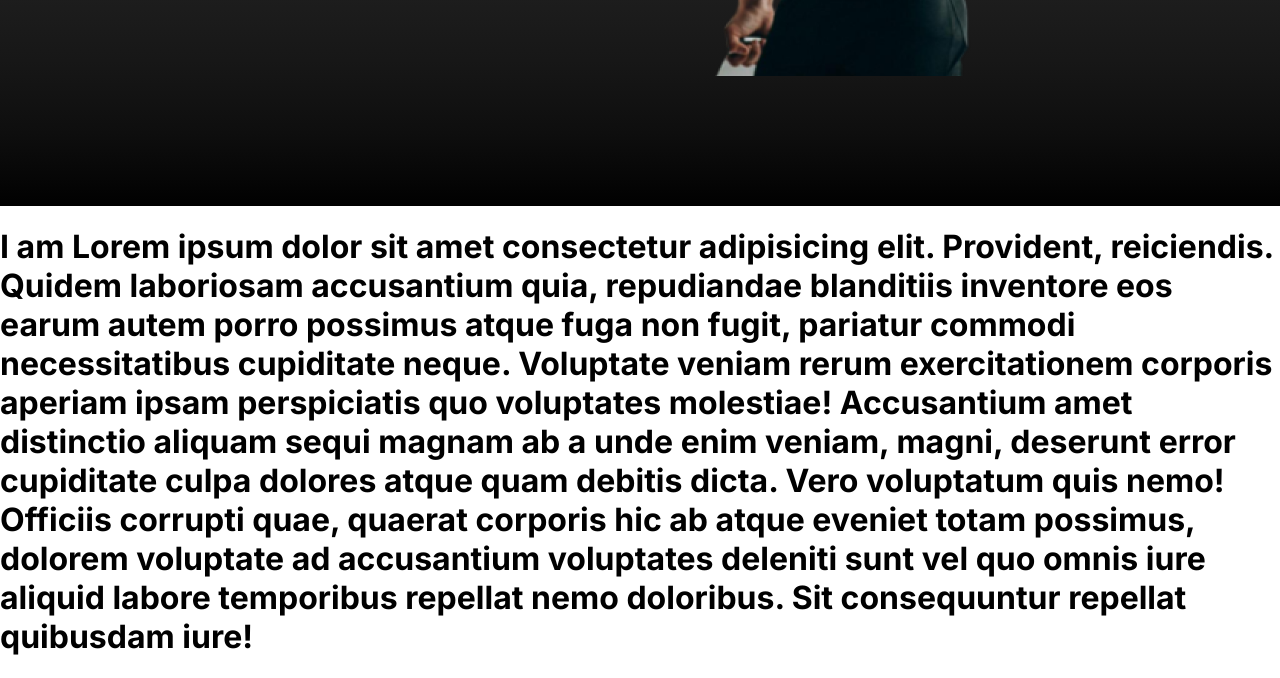
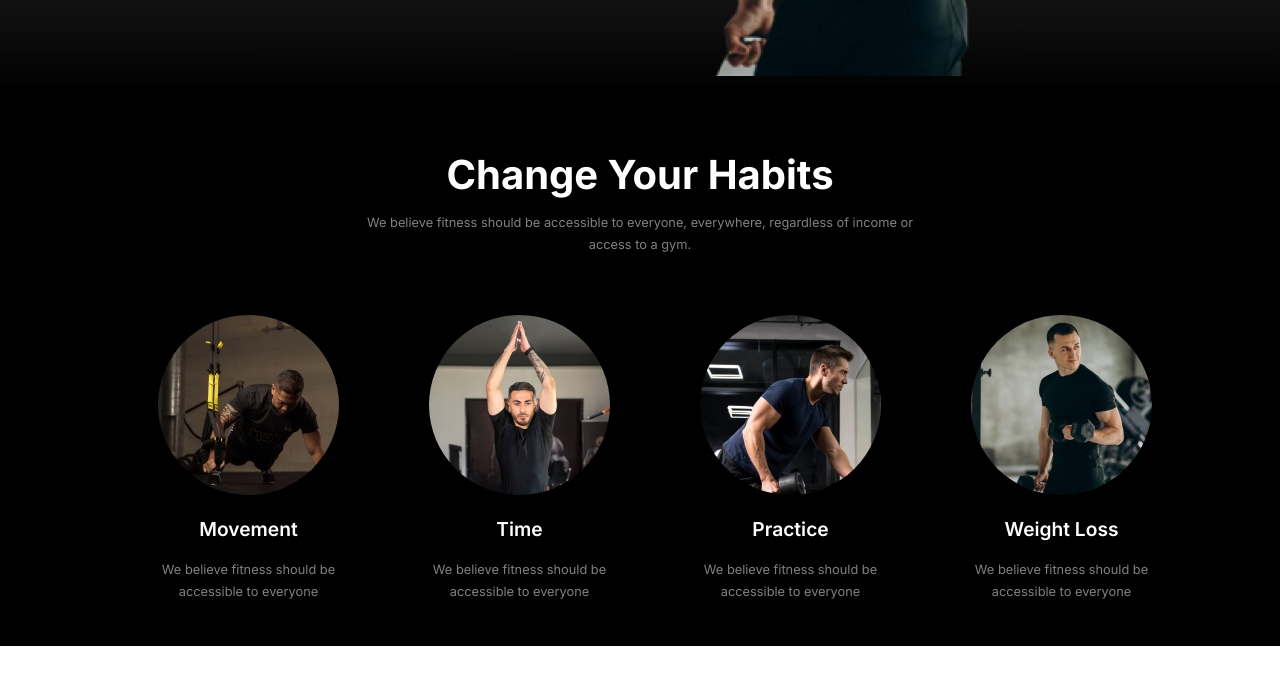
Before and after one commit to sangram-me/b10-assignment-2, a plain HTML site: page index.html in a window 1280 px wide. Shown: the part 594-1272 px from the top of the page. After the commit the page ends 1240 px from the top, so only its background shows below. Drawn offline with Linux system fonts and the light colour scheme; a web font is replaced by a local one.

Commit message:
habit section complete

```diff
--- a/index.html
+++ b/index.html
@@ -45,7 +45,35 @@
               </div>
        </header>
        <main>
-              <h1>I am Lorem ipsum dolor sit amet consectetur adipisicing elit. Provident, reiciendis. Quidem laboriosam accusantium quia, repudiandae blanditiis inventore eos earum autem porro possimus atque fuga non fugit, pariatur commodi necessitatibus cupiditate neque. Voluptate veniam rerum exercitationem corporis aperiam ipsam perspiciatis quo voluptates molestiae! Accusantium amet distinctio aliquam sequi magnam ab a unde enim veniam, magni, deserunt error cupiditate culpa dolores atque quam debitis dicta. Vero voluptatum quis nemo! Officiis corrupti quae, quaerat corporis hic ab atque eveniet totam possimus, dolorem voluptate ad accusantium voluptates deleniti sunt vel quo omnis iure aliquid labore temporibus repellat nemo doloribus. Sit consequuntur repellat quibusdam iure!</h1>
+              <section class="habit">
+                     <div class="habit-desc">
+                            <h2>Change Your Habits</h2>
+                            <p>We believe fitness should be accessible to everyone, everywhere, regardless of income or access to a gym.</p>
+                     </div>
+                     <div class="habit-container">
+                            <div class="habit-card">
+                                   <img src="images/image 3.png" alt="image">
+                                   <h4>Movement</h4>
+                                   <p>We believe fitness should be accessible to everyone</p>
+                            </div>
+                            <div class="habit-card">
+                                   <img src="images/image 2.png" alt="image">
+                                   <h4>Time</h4>
+                                   <p>We believe fitness should be accessible to everyone</p>
+                            </div>
+                            <div class="habit-card">
+                                   <img src="images/image 4.png" alt="image">
+                                   <h4>Practice</h4>
+                                   <p>We believe fitness should be accessible to everyone</p>
+                            </div>
+                            <div class="habit-card">
+                                   <img src="images/image 5.png" alt="image">
+                                   <h4>Weight Loss</h4>
+                                   <p>We believe fitness should be accessible to everyone</p>
+                            </div>
+                     </div>
+              </section>
+
        </main>
        <footer>
 
--- a/style.css
+++ b/style.css
@@ -39,7 +39,7 @@ body {
 
 /* header styles */
 header {
-        height: 100vh;
+        height: 680px;
         background-color: black;
         background-image: linear-gradient(
                 to bottom,
@@ -137,6 +137,8 @@ nav {
         height: auto;
         max-width: 50%;
         justify-content: center;
+        position: relative;
+        bottom: 0px;
 }
 .banner-card1 {
         display: flex;
@@ -192,6 +194,55 @@ nav {
         font-size: 0.8rem;
         color: rgba(239, 237, 232, 0.65);
 }
+
+/* habit section */
+.habit{
+       background-color: #000000;
+}
+.habit-desc{
+       margin: 0px auto;
+       max-width: 550px;
+       text-align: center;
+       padding-top: 4rem;
+       padding-bottom: 1rem;
+}
+.habit-desc h2{
+       font-size: 2.5rem;
+       color: white;
+       margin: 0px;
+}
+.habit-desc p{
+       color: rgba(255, 255, 255, 0.5);
+       font-size: .8rem;
+       line-height: 1.4rem;
+}
+
+.habit-container{
+       gap: 30px;
+       max-width: 80%;
+       margin: 0px auto;
+       display: flex;
+       justify-content: space-between;
+}
+.habit-card{
+       text-align: center;
+       padding: 30px;
+}
+.habit-card img{
+       border-radius: 50%;
+}
+.habit-card h4{
+       margin: 1.1rem;
+       font-size: 1.2rem;
+       font-weight: 600;
+       color: white;
+}
+.habit-card p{
+       color: rgba(255, 255, 255, 0.5);
+       font-size: .8rem;
+       line-height: 1.4rem;
+}
+
 /* mobile devices */
 @media screen and (max-width: 576px) {
         header {
@@ -247,4 +298,12 @@ nav {
                 margin-top: -463px;
                 margin-left: 183px;
         }
+        .habit{
+              padding: 1rem;
+        }
+        .habit-container{
+              gap: 0px;
+              max-width: 80%;
+              flex-direction: column;
+       }
 }
```
